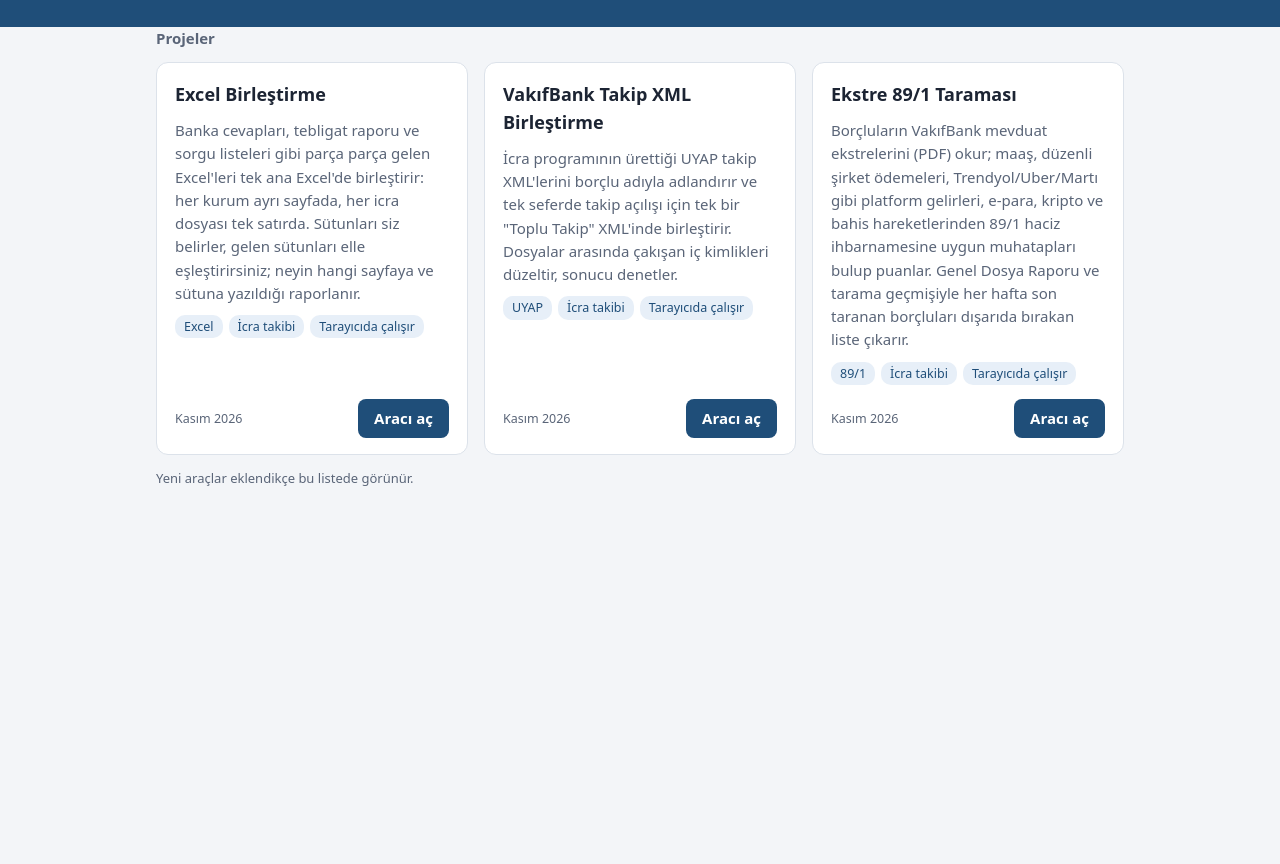
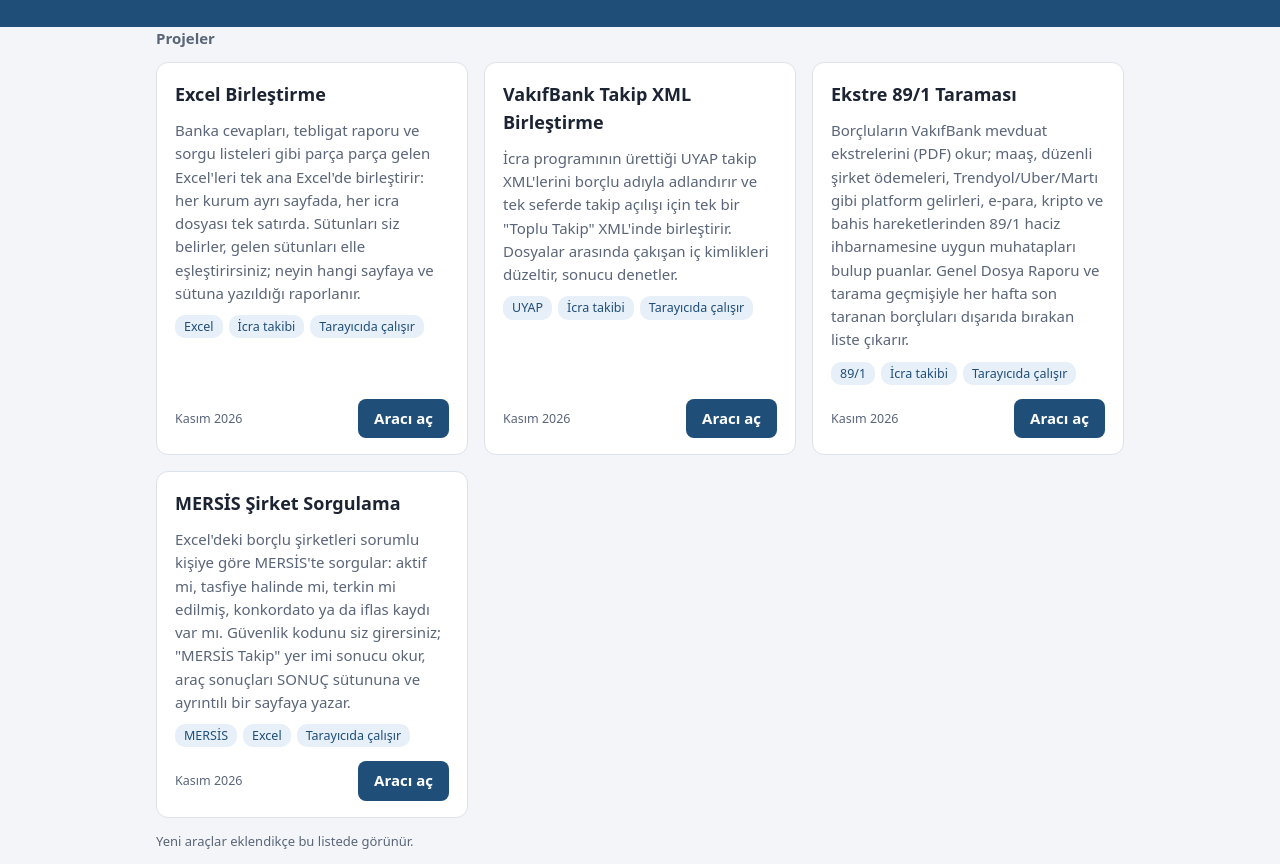
Before and after one commit to tahir000/tahirdogan.info, a plain HTML site: page index.html in a window 1280 px wide. Shown: the part 158-1022 px from the top of the page. Before the commit the page ends 800 px from the top, so only its background shows below. Drawn offline with Linux system fonts and the light colour scheme.

Commit message:
Ana sayfaya ve README'ye MERSİS Şirket Sorgulama kartını ekle

```diff
--- a/index.html
+++ b/index.html
@@ -72,6 +72,15 @@
         <a class="ac" href="ekstre-89-1-tarama/">Aracı aç</a>
       </div>
     </li>
+    <li class="proje">
+      <h3>MERSİS Şirket Sorgulama</h3>
+      <p>Excel'deki borçlu şirketleri sorumlu kişiye göre MERSİS'te sorgular: aktif mi, tasfiye halinde mi, terkin mi edilmiş, konkordato ya da iflas kaydı var mı. Güvenlik kodunu siz girersiniz; "MERSİS Takip" yer imi sonucu okur, araç sonuçları SONUÇ sütununa ve ayrıntılı bir sayfaya yazar.</p>
+      <ul class="etiketler"><li>MERSİS</li><li>Excel</li><li>Tarayıcıda çalışır</li></ul>
+      <div class="alt-satir">
+        <span class="tarih">Kasım 2026</span>
+        <a class="ac" href="mersis-sorgu/">Aracı aç</a>
+      </div>
+    </li>
   </ul>
 </main>
 <footer class="kap">
```
Also changed, not shown: 1 other file.
